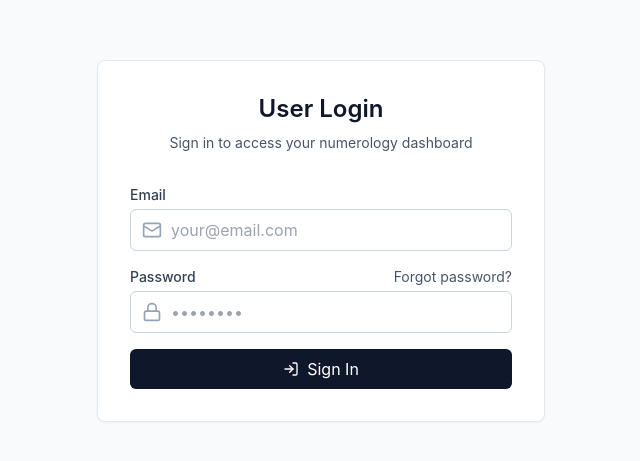
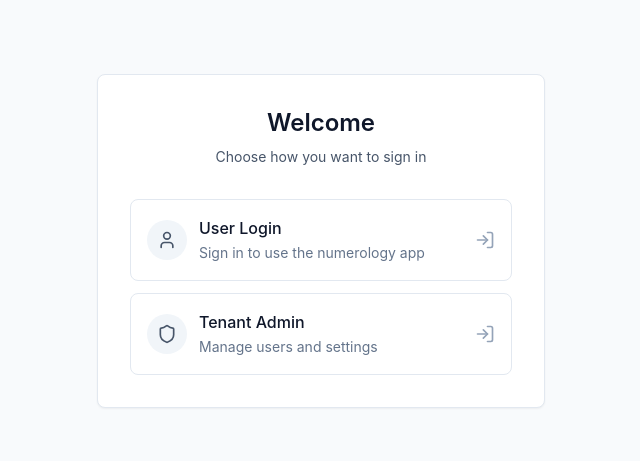
Before and after one commit to stiwari2004/numerology, a React (Vite) app in the folder frontend/: page / in a window 1280 px wide. Before the commit this address led to /login. Shown: the part 159-620 px from the top of the page, without its empty margins (319-959 px from the left). Built offline with nearby package versions, Linux system fonts and the light colour scheme; no server answers.

Commit message:
updated tenant admin page

```diff
--- a/frontend/src/App.tsx
+++ b/frontend/src/App.tsx
@@ -6,6 +6,7 @@ import { BrowserRouter, Routes, Route, Navigate } from 'react-router-dom';
 import { LoginPage } from '@/views/pages/LoginPage';
 import { TenantAdminLoginPage } from '@/views/pages/TenantAdminLoginPage';
 import { SuperAdminLoginPage } from '@/views/pages/SuperAdminLoginPage';
+import { TenantLoginChoice } from '@/views/pages/TenantLoginChoice';
 import { ForgotPasswordPage } from '@/views/pages/ForgotPasswordPage';
 import { ResetPasswordPage } from '@/views/pages/ResetPasswordPage';
 import { UserDashboard } from '@/views/pages/UserDashboard';
@@ -25,7 +26,7 @@ function LoginRoute() {
 function DefaultRedirect() {
   const isAdminDomain = typeof window !== 'undefined' && window.location.hostname === ADMIN_HOST;
   if (isAdminDomain) return <Navigate to="/super-admin/login" replace />;
-  return <Navigate to="/login" replace />;
+  return <TenantLoginChoice />;
 }
 
 function App() {
@@ -66,7 +67,7 @@ function App() {
           }
         />
 
-        {/* Default redirect: admin domain -> super-admin login, else -> user login */}
+        {/* Default: admin domain -> super-admin login; tenant domain -> choice (user vs tenant admin) */}
         <Route path="/" element={<DefaultRedirect />} />
       </Routes>
     </BrowserRouter>
--- a/frontend/src/views/pages/LoginPage.tsx
+++ b/frontend/src/views/pages/LoginPage.tsx
@@ -39,6 +39,9 @@ export function LoginPage() {
           <p className="text-slate-600 text-sm">
             Sign in to access your numerology dashboard
           </p>
+          <Link to="/tenant-admin/login" className="inline-block mt-2 text-sm text-slate-600 hover:text-slate-900">
+            Tenant admin? Sign in here
+          </Link>
         </div>
 
         {error && (
--- a/frontend/src/views/pages/TenantAdminLoginPage.tsx
+++ b/frontend/src/views/pages/TenantAdminLoginPage.tsx
@@ -48,6 +48,9 @@ export function TenantAdminLoginPage() {
           <p className="text-slate-600 text-sm">
             Sign in to manage your tenant
           </p>
+          <Link to="/login" className="inline-block mt-2 text-sm text-slate-600 hover:text-slate-900">
+            User login? Sign in here
+          </Link>
         </div>
 
         {error && (
--- /dev/null
+++ b/frontend/src/views/pages/TenantLoginChoice.tsx
@@ -0,0 +1,53 @@
+/**
+ * Tenant subdomain landing: choose User Login or Tenant Admin Login
+ */
+
+import { Link } from 'react-router-dom';
+import { LogIn, Shield, User } from 'lucide-react';
+
+export function TenantLoginChoice() {
+  return (
+    <div className="min-h-screen bg-slate-50 flex items-center justify-center px-4">
+      <div className="max-w-md w-full bg-white rounded-lg shadow-sm border border-slate-200 p-8">
+        <div className="text-center mb-8">
+          <h1 className="text-2xl font-semibold text-slate-900 mb-2">
+            Welcome
+          </h1>
+          <p className="text-slate-600 text-sm">
+            Choose how you want to sign in
+          </p>
+        </div>
+
+        <div className="space-y-3">
+          <Link
+            to="/login"
+            className="flex items-center gap-3 w-full p-4 rounded-lg border border-slate-200 hover:border-slate-300 hover:bg-slate-50 transition-colors text-left"
+          >
+            <div className="flex-shrink-0 w-10 h-10 rounded-full bg-slate-100 flex items-center justify-center">
+              <User className="w-5 h-5 text-slate-600" />
+            </div>
+            <div>
+              <span className="font-medium text-slate-900 block">User Login</span>
+              <span className="text-sm text-slate-500">Sign in to use the numerology app</span>
+            </div>
+            <LogIn className="w-5 h-5 text-slate-400 ml-auto flex-shrink-0" />
+          </Link>
+
+          <Link
+            to="/tenant-admin/login"
+            className="flex items-center gap-3 w-full p-4 rounded-lg border border-slate-200 hover:border-slate-300 hover:bg-slate-50 transition-colors text-left"
+          >
+            <div className="flex-shrink-0 w-10 h-10 rounded-full bg-slate-100 flex items-center justify-center">
+              <Shield className="w-5 h-5 text-slate-600" />
+            </div>
+            <div>
+              <span className="font-medium text-slate-900 block">Tenant Admin</span>
+              <span className="text-sm text-slate-500">Manage users and settings</span>
+            </div>
+            <LogIn className="w-5 h-5 text-slate-400 ml-auto flex-shrink-0" />
+          </Link>
+        </div>
+      </div>
+    </div>
+  );
+}
```
